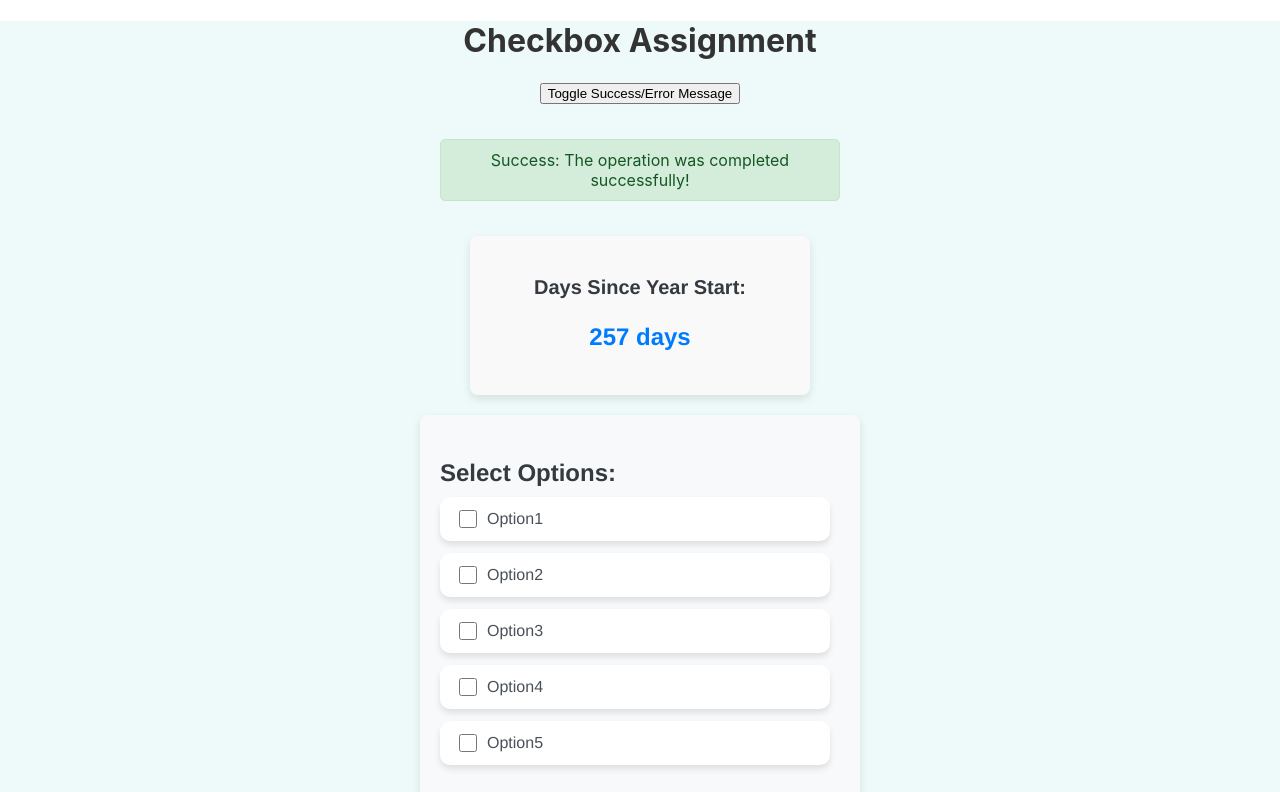
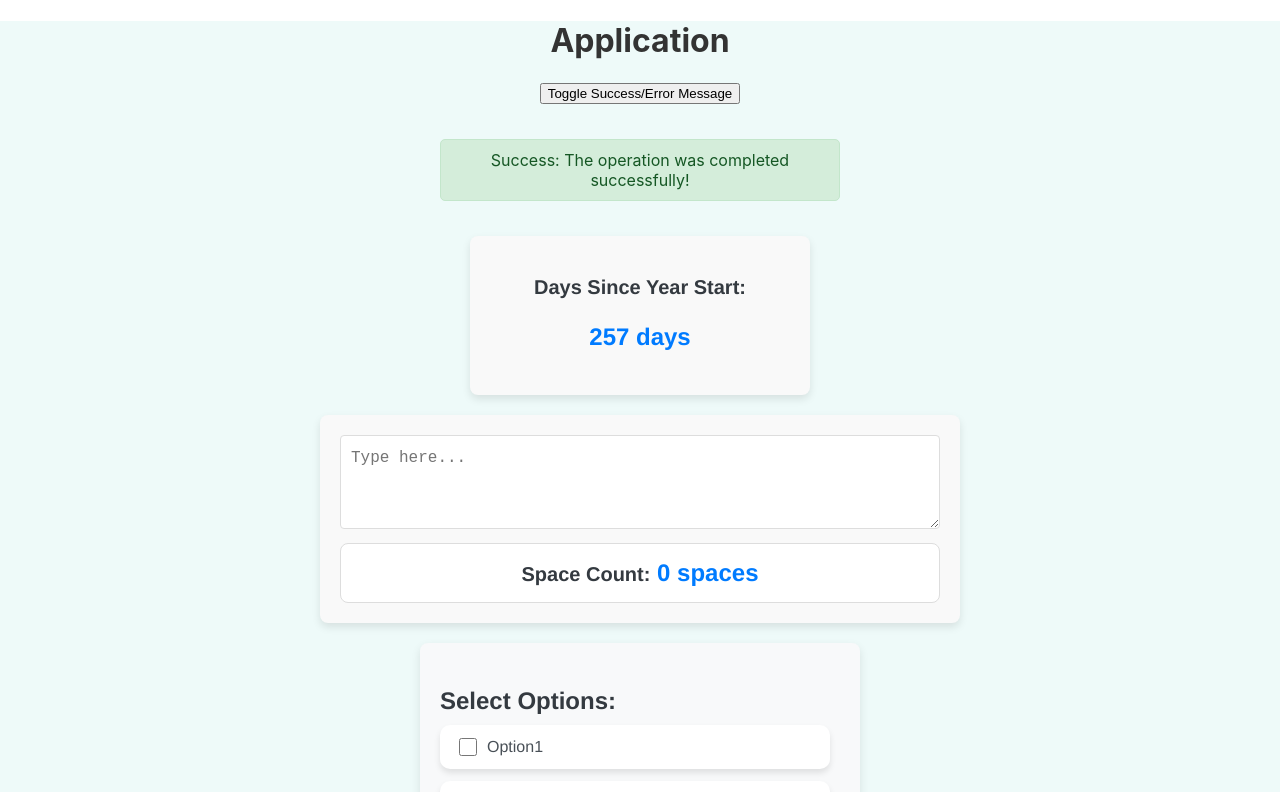
Before and after one commit to Akhilarroj22992923/checkbox-assignmet, a React (Create React App) app: page / in a window 1280 px wide. Shown: the top 792 px of the page. Built offline with nearby package versions, Linux system fonts and the light colour scheme.

Commit message:
implemented textarea and display the count of the space characters entered

```diff
--- a/src/App.js
+++ b/src/App.js
@@ -3,6 +3,7 @@ import './App.css';
 import CheckboxComponent from './CheckboxComponent';
 import MessageComponent from './MessageComponent';
 import DaysSinceYearStart from './DaysSinceYearStart'; // Import the new component
+import SpaceCounter from './SpaceCounter'; // Import SpaceCounter component
 
 function App() {
   const [isSuccess, setIsSuccess] = useState(true);
@@ -16,12 +17,13 @@ function App() {
   return (
     <div className="app-container">
       <center>
-        <h1>Checkbox Assignment</h1>
+        <h1>Application</h1>
         <button onClick={() => setIsSuccess(!isSuccess)}>
           Toggle Success/Error Message
         </button>
         <MessageComponent isSuccess={isSuccess} />
-        <DaysSinceYearStart date={exampleDate} /> {/* Use the new component with today's date */}
+        <DaysSinceYearStart date={exampleDate} /> {/* Use the component with today's date */}
+        <SpaceCounter /> {/* Include the SpaceCounter component */}
       </center>
       <CheckboxComponent options={options} />
     </div>
--- /dev/null
+++ b/src/SpaceCounter.css
@@ -0,0 +1,44 @@
+/* Optional styling for SpaceCounter component */
+.space-counter-container {
+    padding: 20px;
+    background-color: #f9f9f9;
+    border-radius: 8px;
+    box-shadow: 0 4px 8px rgba(0, 0, 0, 0.1);
+    max-width: 600px;
+    margin: 20px auto;
+    font-family: 'Helvetica Neue', sans-serif;
+  }
+
+  .scrollable-textarea {
+    width: 100%;
+    padding: 10px;
+    font-size: 1rem;
+    border-radius: 4px;
+    border: 1px solid #ddd;
+    box-sizing: border-box;
+    overflow-y: auto; /* Enable vertical scrolling */
+    height: auto; /* Allow textarea to expand as needed */
+    max-height: 120px; /* Limit the maximum height */
+    line-height: 1.5; /* Improve readability */
+  }
+
+  .space-count {
+    margin-top: 10px;
+    padding: 15px;
+    border: 1px solid #ddd;
+    border-radius: 8px;
+    background-color: #ffffff;
+    text-align: center;
+  }
+
+  .space-count p {
+    font-size: 1.5rem;
+    color: #007bff;
+    font-weight: bold;
+    margin: 0;
+  }
+
+  .space-count strong {
+    font-size: 1.25rem;
+    color: #343a40;
+  }
--- /dev/null
+++ b/src/SpaceCounter.js
@@ -0,0 +1,33 @@
+import React, { useState } from 'react';
+import './SpaceCounter.css'; // Update or create this CSS file for styling
+
+const SpaceCounter = () => {
+  const [text, setText] = useState('');
+  const [spaceCount, setSpaceCount] = useState(0);
+
+  // Handle textarea input change
+  const handleChange = (event) => {
+    const newText = event.target.value;
+    setText(newText);
+    // Count spaces in the new text
+    const count = (newText.match(/\s/g) || []).length;
+    setSpaceCount(count);
+  };
+
+  return (
+    <div className="space-counter-container">
+      <textarea
+        value={text}
+        onChange={handleChange}
+        rows="3"
+        placeholder="Type here..."
+        className="scrollable-textarea"
+      />
+      <div className="space-count">
+        <p><strong>Space Count:</strong> {spaceCount} spaces</p>
+      </div>
+    </div>
+  );
+};
+
+export default SpaceCounter;
```
